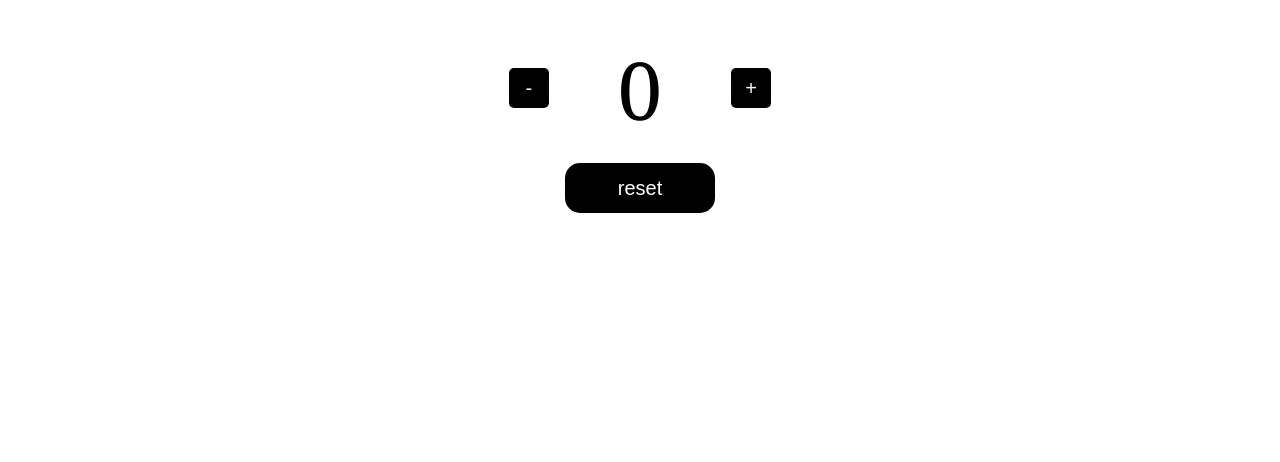
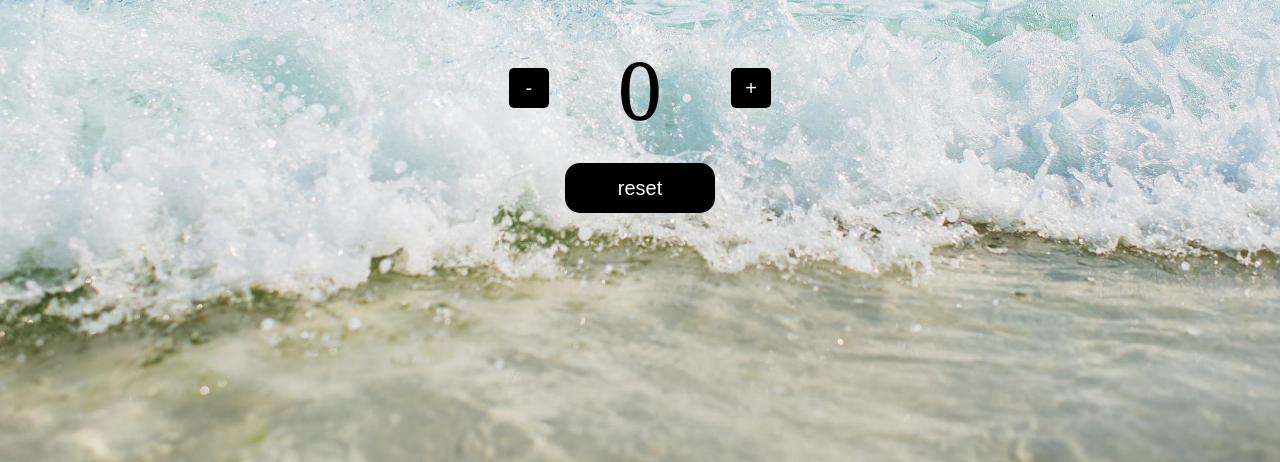
Before and after one commit to AriannaSol/Javascript-Counter, a plain HTML site: page index.html in a window 1280 px wide. Shown: the part 354-816 px from the top of the page. Drawn offline with Linux system fonts and the light colour scheme.

Commit message:
Update style.css

```diff
--- a/css/style.css
+++ b/css/style.css
@@ -4,7 +4,7 @@ body{
     display: grid;
     place-items: center;
     height: 100vh;
-    background:#fff url("img/beach.jpg") no-repeat center center;
+    background:#fff url("/img/beach.jpg") no-repeat center center;
     background-size:cover;
     background-attachment: fixed;
 }
```
